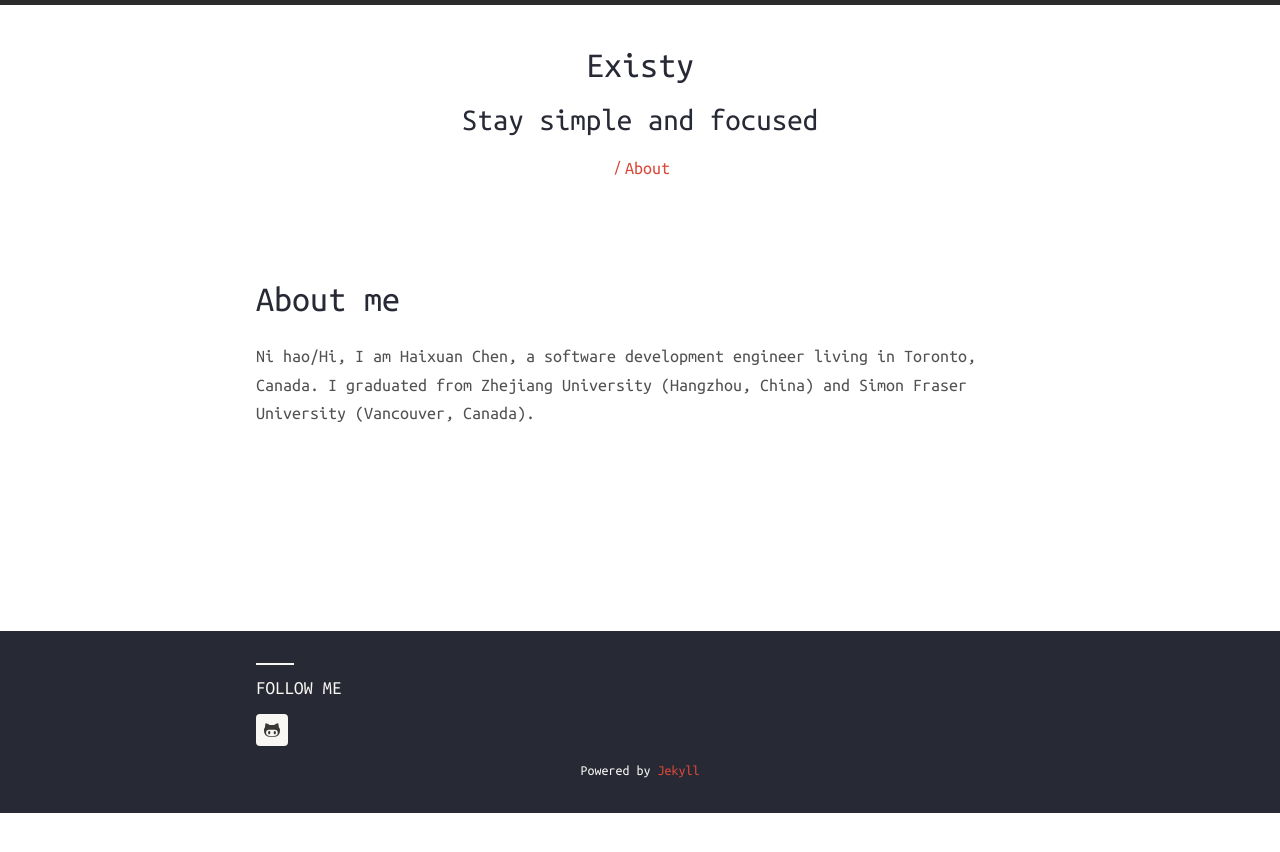
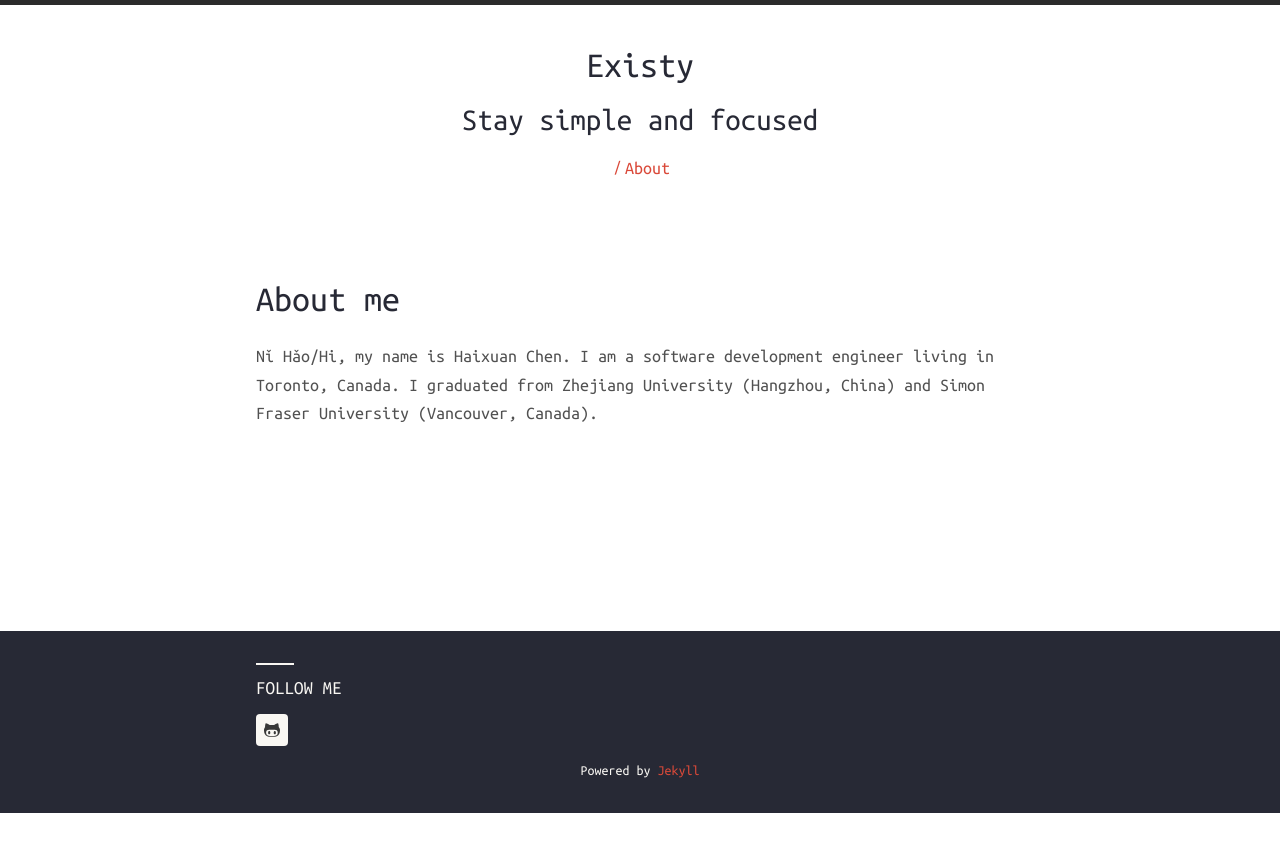
Before and after one commit to haixuanc/haixuanc.github.io, a Jekyll site: the page built from about.md, in a window 1280 px wide. Shown: the top 852 px of the page. Built offline with Jekyll 4.4.1, drawn with Linux system fonts in a browser that asks for light colours; nearby versions of some CDN libraries; Markdown is read by kramdown in place of the engine named in the settings.

Commit message:
Update about.md

```diff
--- a/about.md
+++ b/about.md
@@ -4,5 +4,5 @@ title: About me
 permalink: /about/
 ---
 
-Ni hao/Hi, I am Haixuan Chen, a software development engineer living in Toronto, Canada.
+Nǐ Hǎo/Hi, my name is Haixuan Chen. I am a software development engineer living in Toronto, Canada.
 I graduated from Zhejiang University (Hangzhou, China) and Simon Fraser University (Vancouver, Canada).
```
